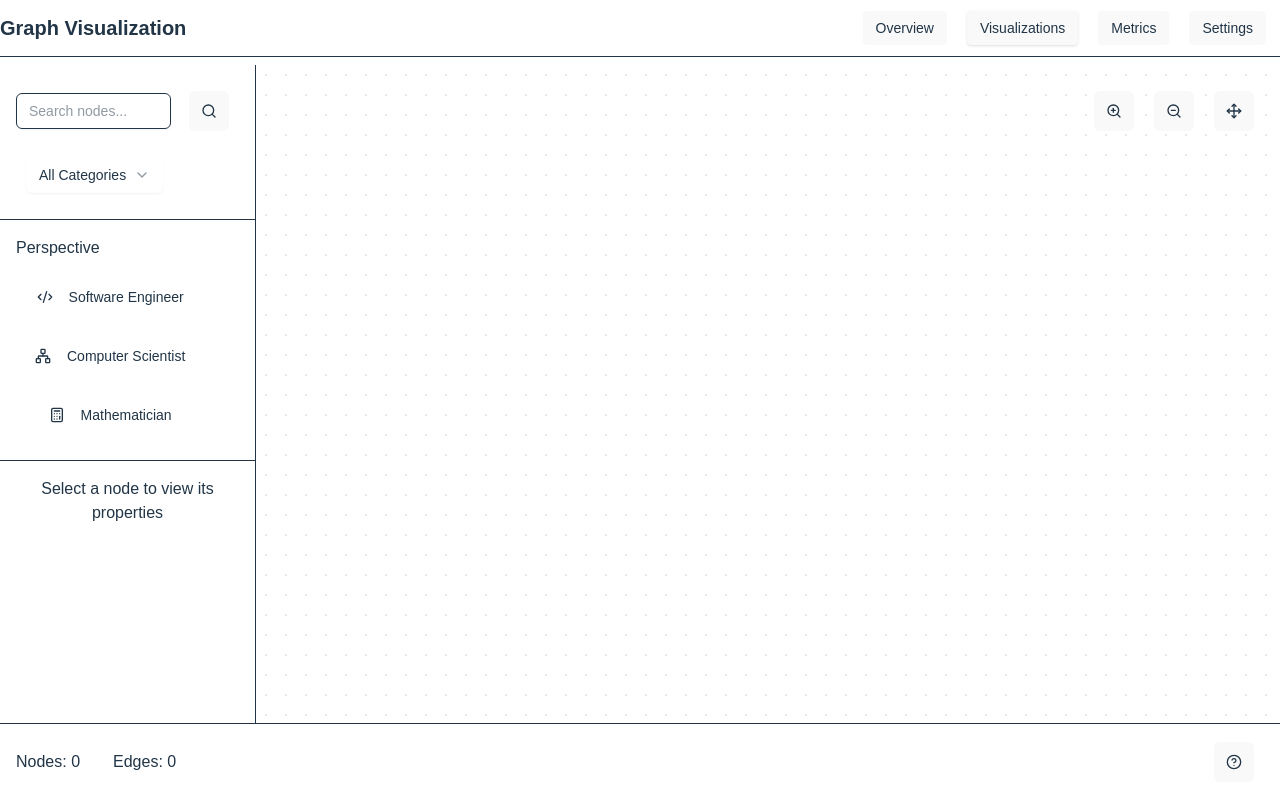
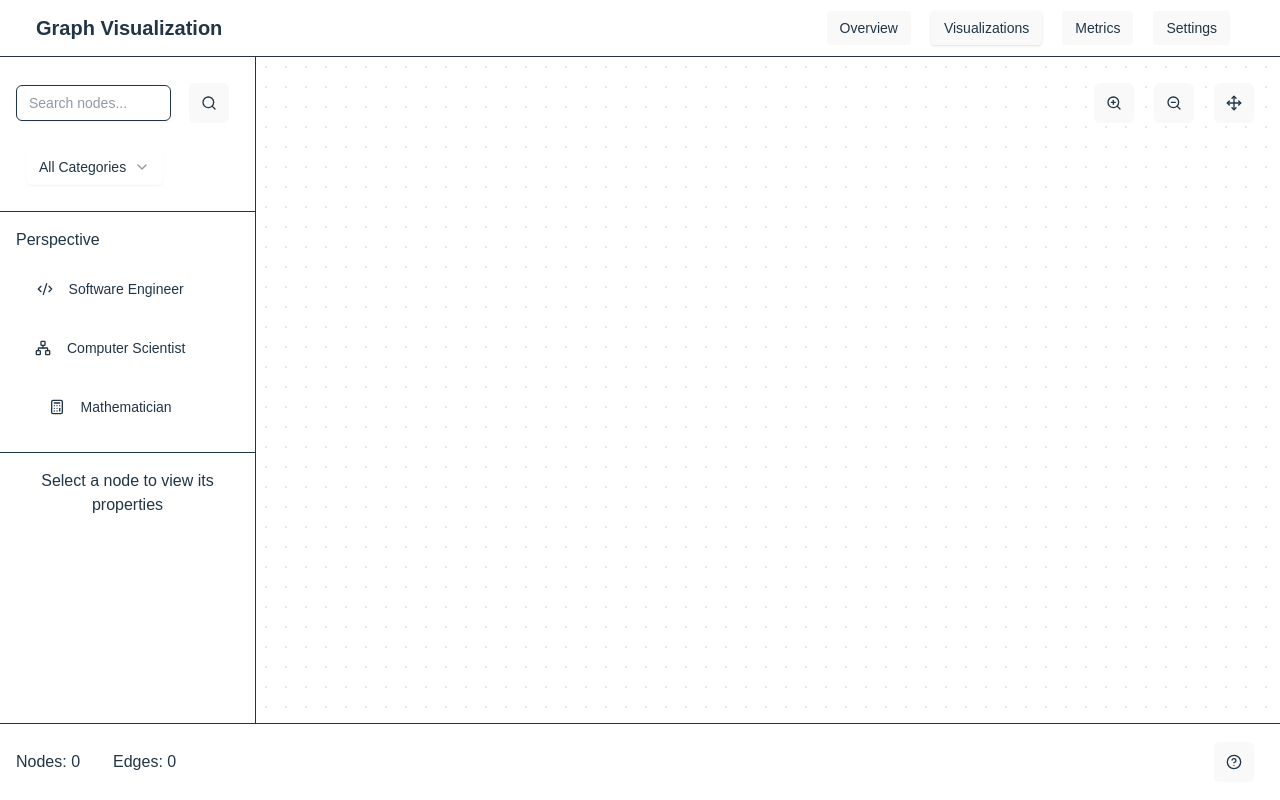
Before and after one commit to b13nmaN/sdmetrics-electron-app, a React (Vite) app in the folder front-end/: page / in a window 1280 px wide. Built offline with nearby package versions, Linux system fonts and the light colour scheme.

Commit message:
Refactor NavBar layout and styling for improved responsiveness; update Tabs component class structure and modify button styles for light mode

```diff
--- a/front-end/src/components/NavBar.jsx
+++ b/front-end/src/components/NavBar.jsx
@@ -3,10 +3,11 @@ import { Tabs, TabsList, TabsTrigger } from "@/components/ui/tabs"
 
 export function NavBar({ activeTab, setActiveTab }) {
   return (
-    <div className="border-b">
-      <div className="container flex items-center justify-between py-2">
+
+    <div className="border-b px-5">
+    <div className="mx-auto px-4 flex items-center justify-between py-2">
       <h1 className="text-xl font-bold">Graph Visualization</h1>
-        <TabsList>
+      <TabsList className="ml-auto">
         <TabsTrigger value="overview">Overview</TabsTrigger>
         <TabsTrigger value="visualizations">Visualizations</TabsTrigger>
         <TabsTrigger value="metrics">Metrics</TabsTrigger>
--- a/front-end/src/components/ui/tabs.jsx
+++ b/front-end/src/components/ui/tabs.jsx
@@ -12,7 +12,7 @@ function Tabs({
   return (
     <TabsPrimitive.Root
       data-slot="tabs"
-      className={cn("flex flex-col gap-2", className)}
+      className={cn("flex flex-col", className)}
       {...props} />
   );
 }
--- a/front-end/src/index.css
+++ b/front-end/src/index.css
@@ -113,14 +113,6 @@ a:hover {
   color: #535bf2;
 }
 
-/* body {
-  margin: 0;
-  display: flex;
-  place-items: center;
-  min-width: 100%;
-  min-height: 100vh;
-} */
-
 h1 {
   font-size: 3.2em;
   line-height: 1.1;
@@ -133,7 +125,8 @@ button {
   font-size: 1em;
   font-weight: 500;
   font-family: inherit;
-  background-color: #1a1a1a;
+  background-color: #f9f9f9; /* Light mode button background */
+  color: #213547; /* Light mode button text color */
   cursor: pointer;
   transition: border-color 0.25s;
   margin: 10px;
```
Lines whose indentation alone changed are shown as unchanged.
